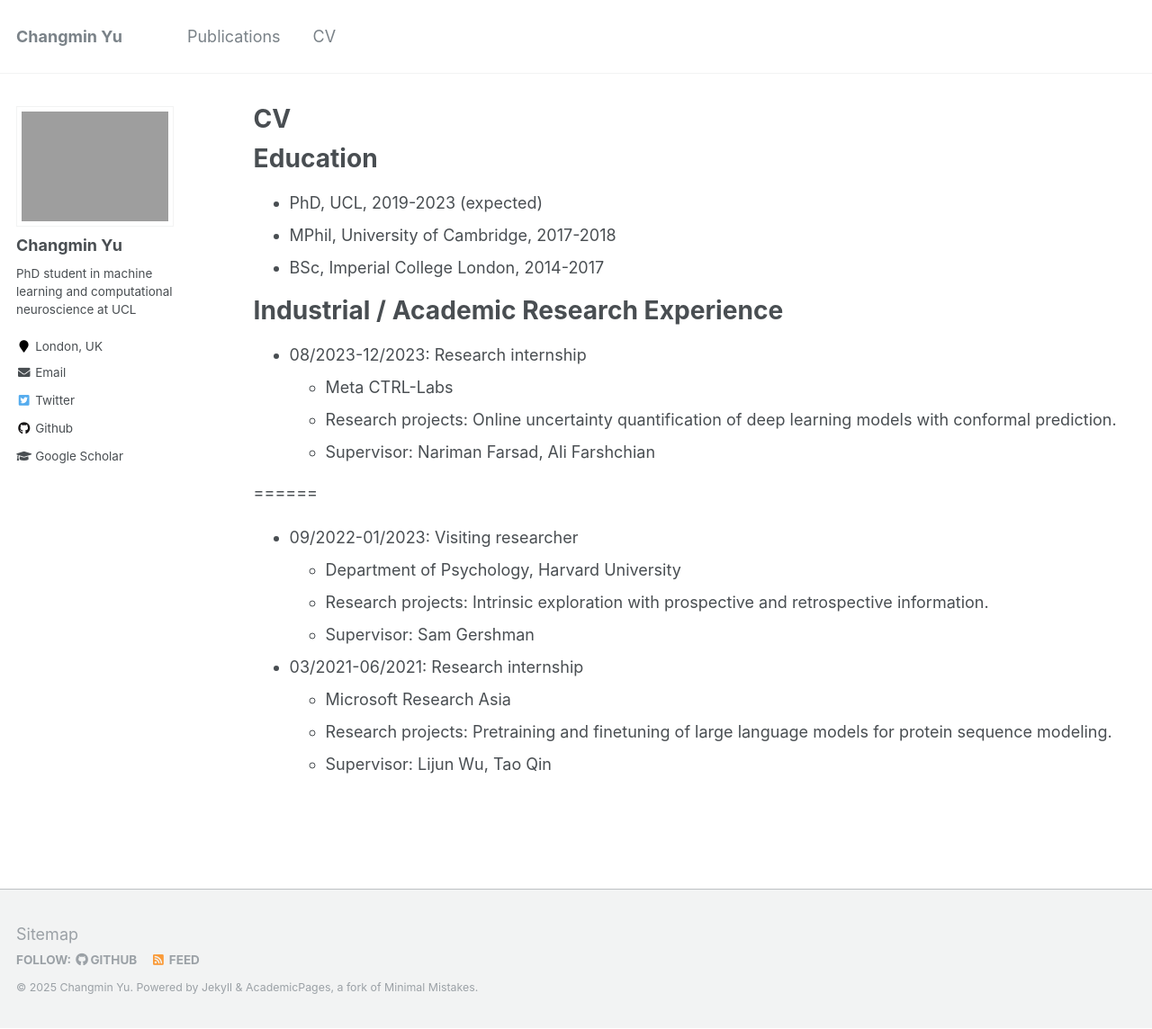
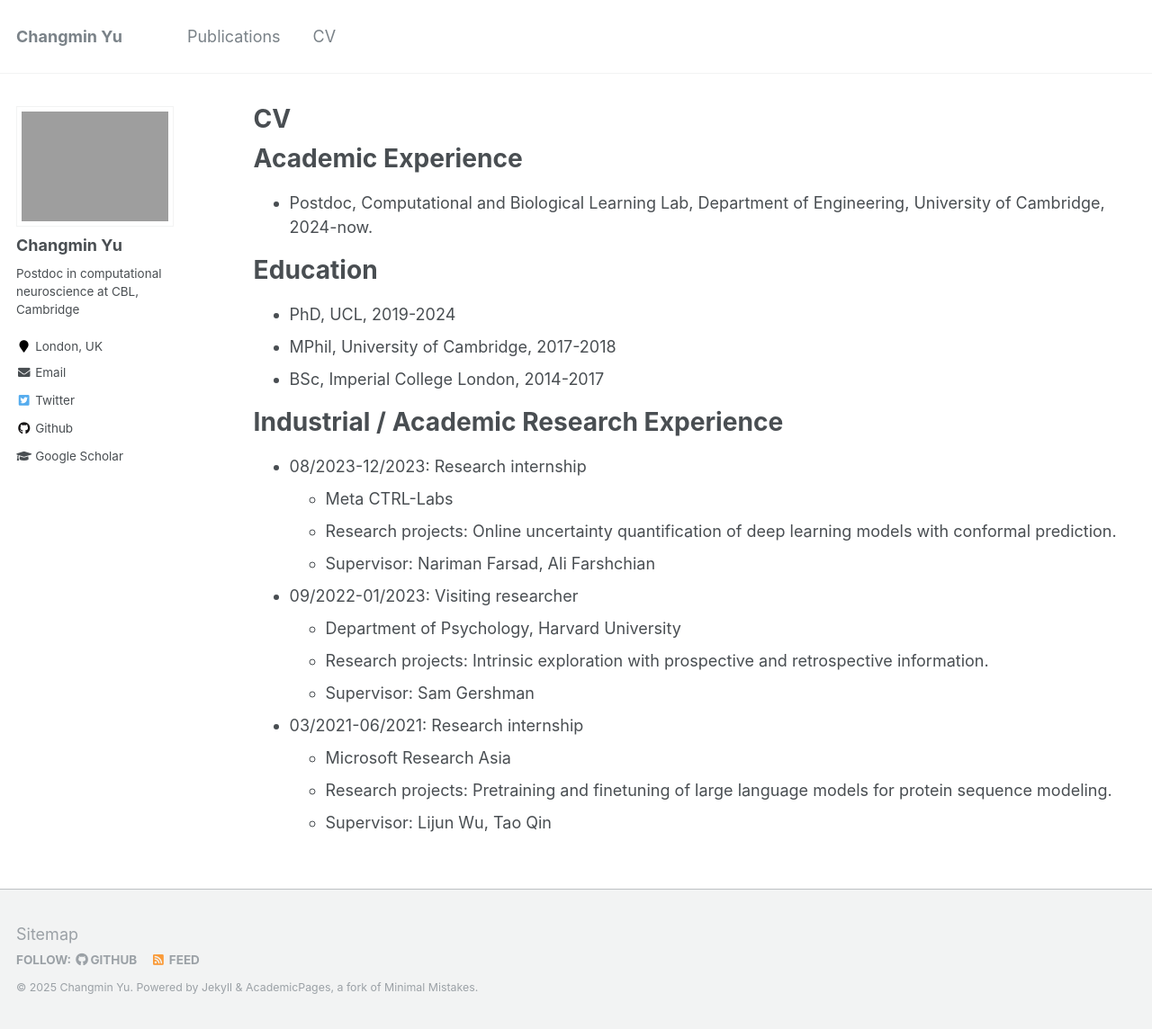
Before and after one commit to changmin-yu/changmin-yu.github.io, a Jekyll site: the page built from _pages/cv.md, in a window 1280 px wide and 1144 px high. Shown: the whole window at 90% size. Built offline with Jekyll 4.4.1, drawn with Linux system fonts in a browser that asks for light colours.

Commit message:
minor updates

```diff
--- a/_config.yml
+++ b/_config.yml
@@ -10,7 +10,7 @@ locale                   : "en-US"
 title                    : "Changmin Yu"
 title_separator          : "-"
 name                     : &name "Changmin Yu"
-description              : &description "PhD student in machine learning and computational neuroscience at UCL"
+description              : &description "Postdoc in computational neuroscience at CBL, Cambridge"
 url                      : https://changmin-yu.github.io # the base hostname & protocol for your site e.g. "https://mmistakes.github.io"
 baseurl                  : "" # the subpath of your site, e.g. "/blog"
 repository               : "changmin-yu.github.io"
@@ -82,7 +82,7 @@ analytics:
 author:
   name             : "Changmin Yu"
   avatar           : "profile_pic.png"
-  bio              : "PhD student in machine learning and computational neuroscience at UCL"
+  bio              : "Postdoc in computational neuroscience at CBL, Cambridge"
   location         : "London, UK"
   employer         :
   pubmed           :
--- a/_pages/cv.md
+++ b/_pages/cv.md
@@ -8,10 +8,13 @@ redirect_from:
 ---
 
 {% include base_path %}
+Academic Experience
+=====
+* Postdoc, Computational and Biological Learning Lab, Department of Engineering, University of Cambridge, 2024-now.
 
 Education
 ======
-* PhD, UCL, 2019-2023 (expected)
+* PhD, UCL, 2019-2024
 * MPhil, University of Cambridge, 2017-2018
 * BSc, Imperial College London, 2014-2017
 
@@ -22,7 +25,6 @@ Industrial / Academic Research Experience
   * Research projects: Online uncertainty quantification of deep learning models with conformal prediction.
   * Supervisor: Nariman Farsad, Ali Farshchian
 
-======
 * 09/2022-01/2023: Visiting researcher
   * Department of Psychology, Harvard University
   * Research projects: Intrinsic exploration with prospective and retrospective information.
```
Also changed, not shown: _pages/publications.md (+3 -0 lines).
